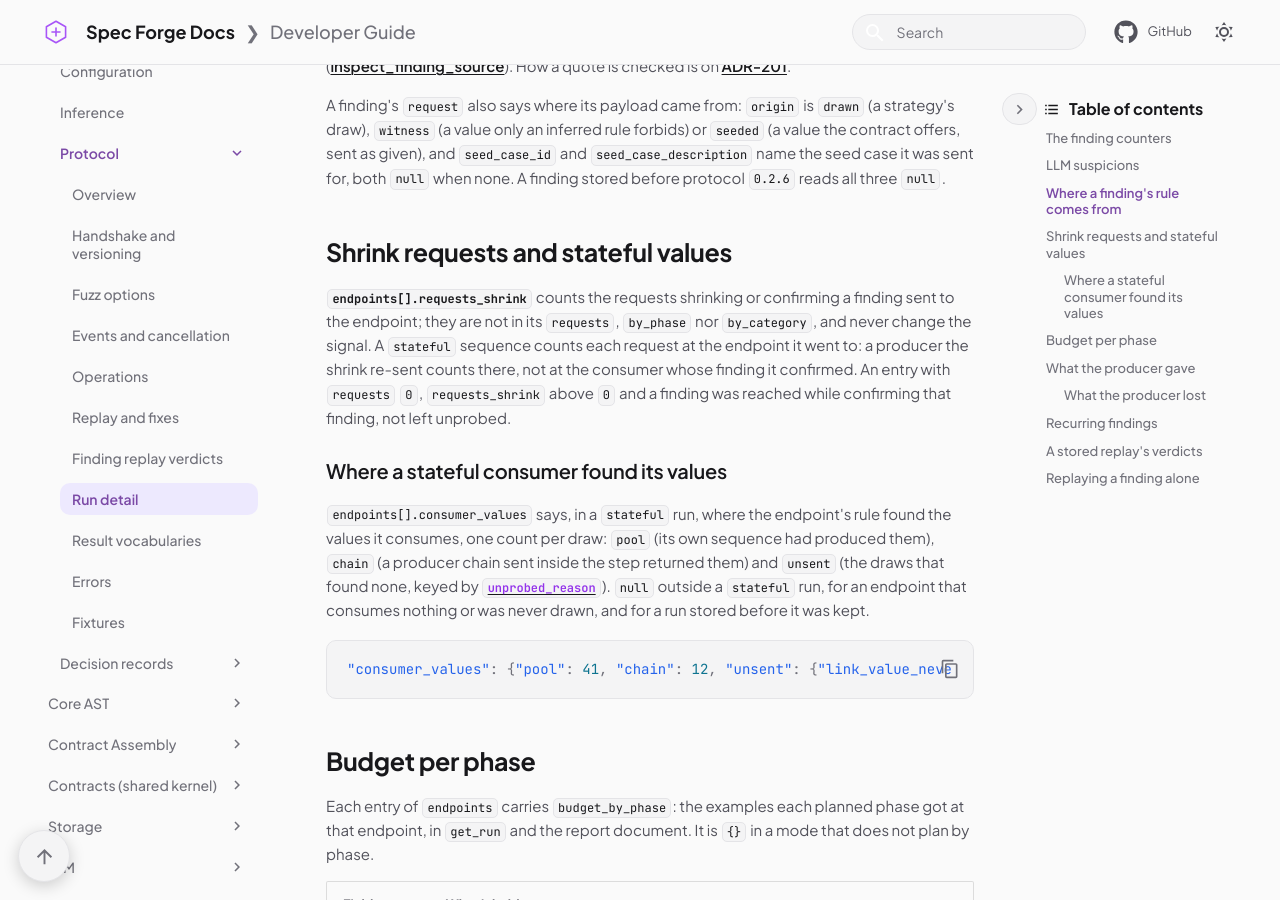
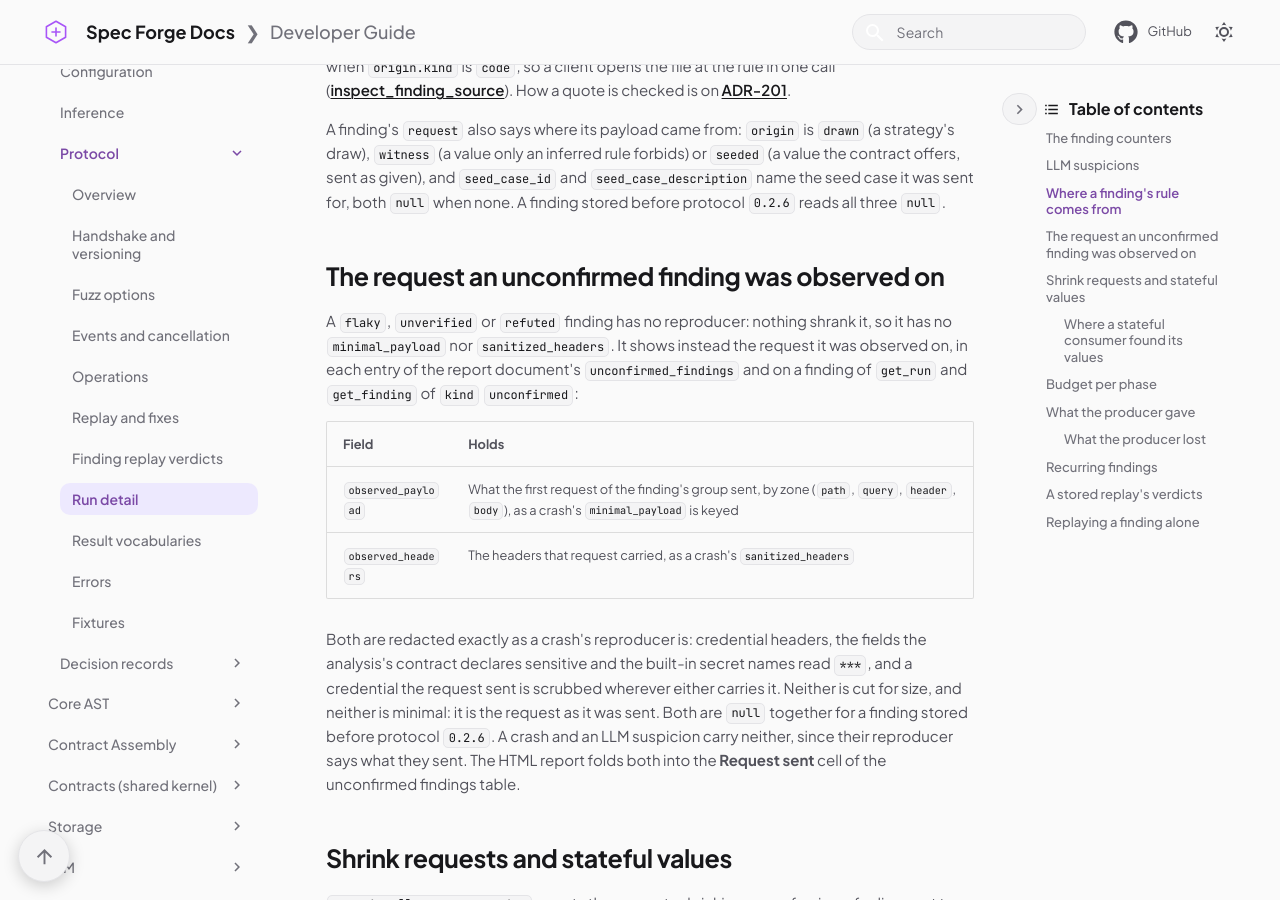
Before and after one commit to Spec-Forge-Testing/specforge-docs, an MkDocs documentation site: the page built from docs/modules/core/protocol/run-detail.md, in a window 1280 px wide and 900 px high, scrolled down 3526 px. Built offline with MkDocs 1.6.1 and Material for MkDocs 9.7.7, drawn with Linux system fonts in a browser that asks for light colours; comment, search, counter and statistics services are not loaded; some of the changed text lies outside the part shown.

Commit message:
docs(protocol): show the request an unconfirmed finding was observed on

```diff
--- a/docs/modules/core/protocol/run-detail.md
+++ b/docs/modules/core/protocol/run-detail.md
@@ -4,7 +4,8 @@
 (paged with `limit`), `producer_exclusions` and, for a replay, what the replay
 concluded. Most of it is the report document's own shape. This page explains the
 facts a client has to read with care: what each finding counter counts, which
-findings are LLM suspicions and where each finding's rule comes from, how an
+findings are LLM suspicions and where each finding's rule comes from, what
+request an unconfirmed finding was observed on, how an
 endpoint's budget was spent per phase and what a producer's contract added, what
 a stored replay ruled, and whether a finding can be replayed alone. The closed values these fields take are on
 [Result vocabularies](vocabularies.md).
@@ -108,6 +109,28 @@ A finding's `request` also says where its payload came from: `origin` is `drawn`
 (a value the contract offers, sent as given), and `seed_case_id` and
 `seed_case_description` name the seed case it was sent for, both `null` when none.
 A finding stored before protocol `0.2.6` reads all three `null`.
+
+## The request an unconfirmed finding was observed on { #observed-request }
+
+A `flaky`, `unverified` or `refuted` finding has no reproducer: nothing shrank it,
+so it has no `minimal_payload` nor `sanitized_headers`. It shows instead the
+request it was observed on, in each entry of the report document's
+`unconfirmed_findings` and on a finding of `get_run` and `get_finding` of `kind`
+`unconfirmed`:
+
+| Field | Holds |
+| --- | --- |
+| `observed_payload` | What the first request of the finding's group sent, by zone (`path`, `query`, `header`, `body`), as a crash's `minimal_payload` is keyed |
+| `observed_headers` | The headers that request carried, as a crash's `sanitized_headers` |
+
+Both are redacted exactly as a crash's reproducer is: credential headers, the
+fields the analysis's contract declares sensitive and the built-in secret names
+read `***`, and a credential the request sent is scrubbed wherever either carries
+it. Neither is cut for size, and neither is minimal: it is the request as it was
+sent. Both are `null` together for a finding stored before protocol `0.2.6`. A
+crash and an LLM suspicion carry neither, since their reproducer says what they
+sent. The HTML report folds both into the **Request sent** cell of the
+unconfirmed findings table.
 
 ## Shrink requests and stateful values { #requests-shrink }
 
```
Also changed, not shown: docs/modules/core/protocol/handshake.md (+7 -1 lines), docs/modules/specforge-engine/findings.md (+4 -1 lines), docs/user-guide/reports.md (+7 -5 lines).
